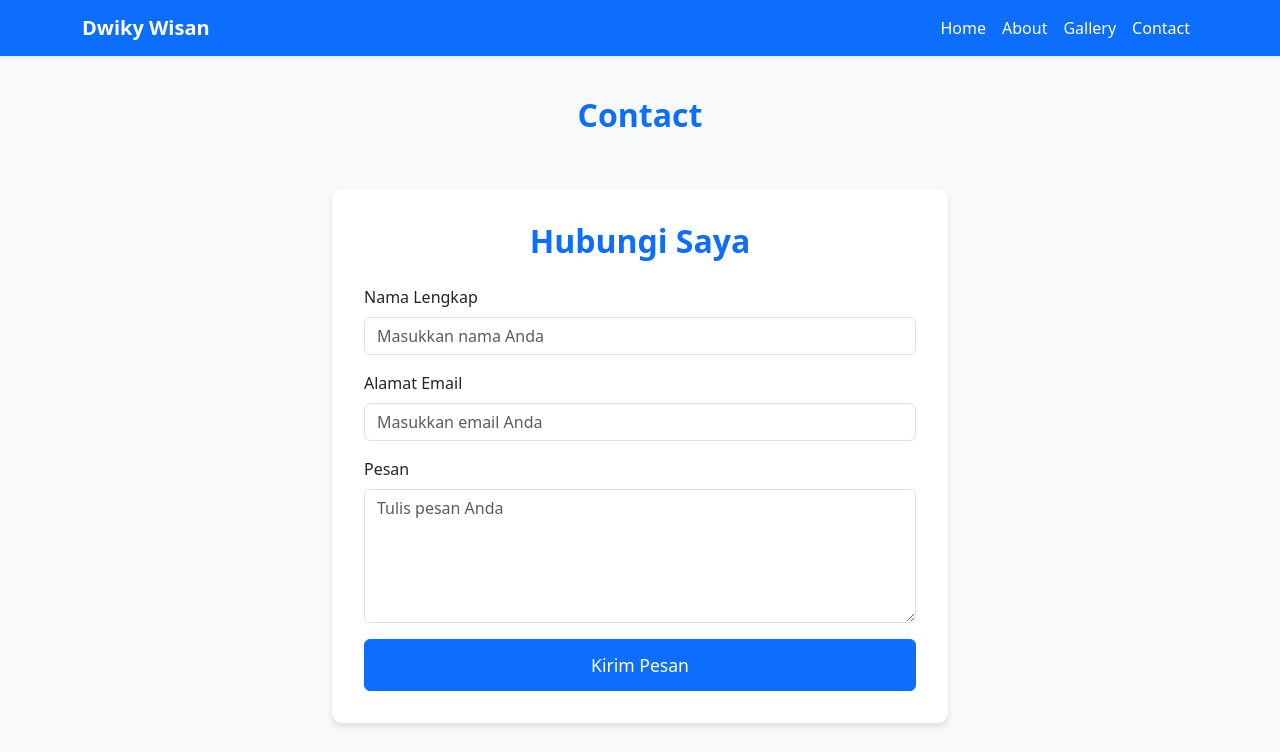
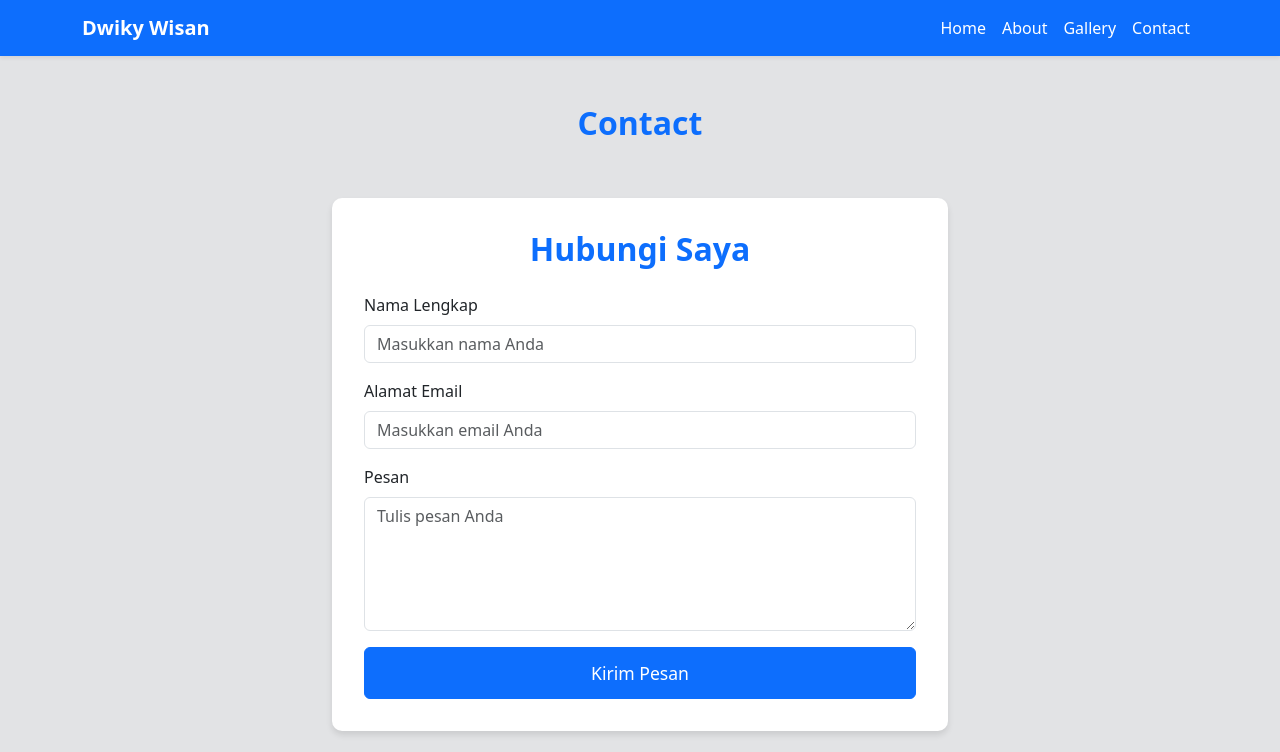
Before and after one commit to Dwisans/portfolio-bootstrap5, a plain HTML site: page contact.html in a window 1280 px wide. Shown: the top 752 px of the page. Drawn offline with nearby package versions, Linux system fonts and the light colour scheme.

Commit message:
mengubah warna background halaman about dan contact

```diff
--- a/contact.html
+++ b/contact.html
@@ -59,10 +59,10 @@
       }
     </style>
   </head>
-  <body>
+  <body class="bg-secondary-subtle">
     <!-- Nav Start -->
     <nav
-      class="navbar navbar-expand-lg navbar-dark bg-primary shadow-sm fixed-top"
+      class="navbar navbar-expand-lg navbar-dark bg-primary shadow-sm sticky-top"
     >
       <div class="container">
         <a class="navbar-brand fw-bold" href="#">Dwiky Wisan</a>
@@ -98,7 +98,7 @@
     <!-- Nav End -->
 
     <!-- Contact Start -->
-    <h2 class="fw-semibold text-primary text-center mt-5 pt-5">Contact</h2>
+    <h2 class="fw-semibold text-primary text-center mt-5">Contact</h2>
     <div class="container-fluid py-5">
       <div class="row justify-content-center">
         <div class="col-md-8 col-lg-6">
```
Also changed, not shown: about.html (+3 -3 lines), gallery.html (+2 -2 lines), index.html (+2 -2 lines).
